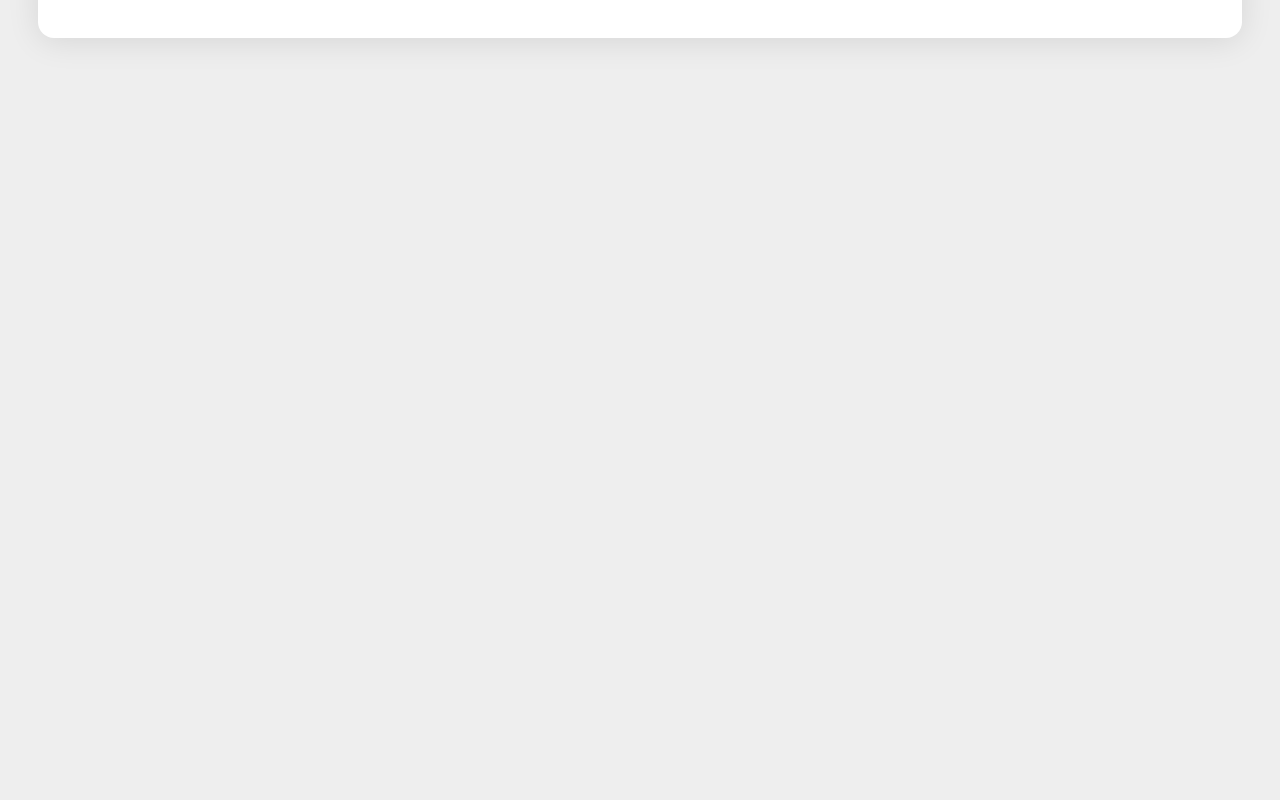
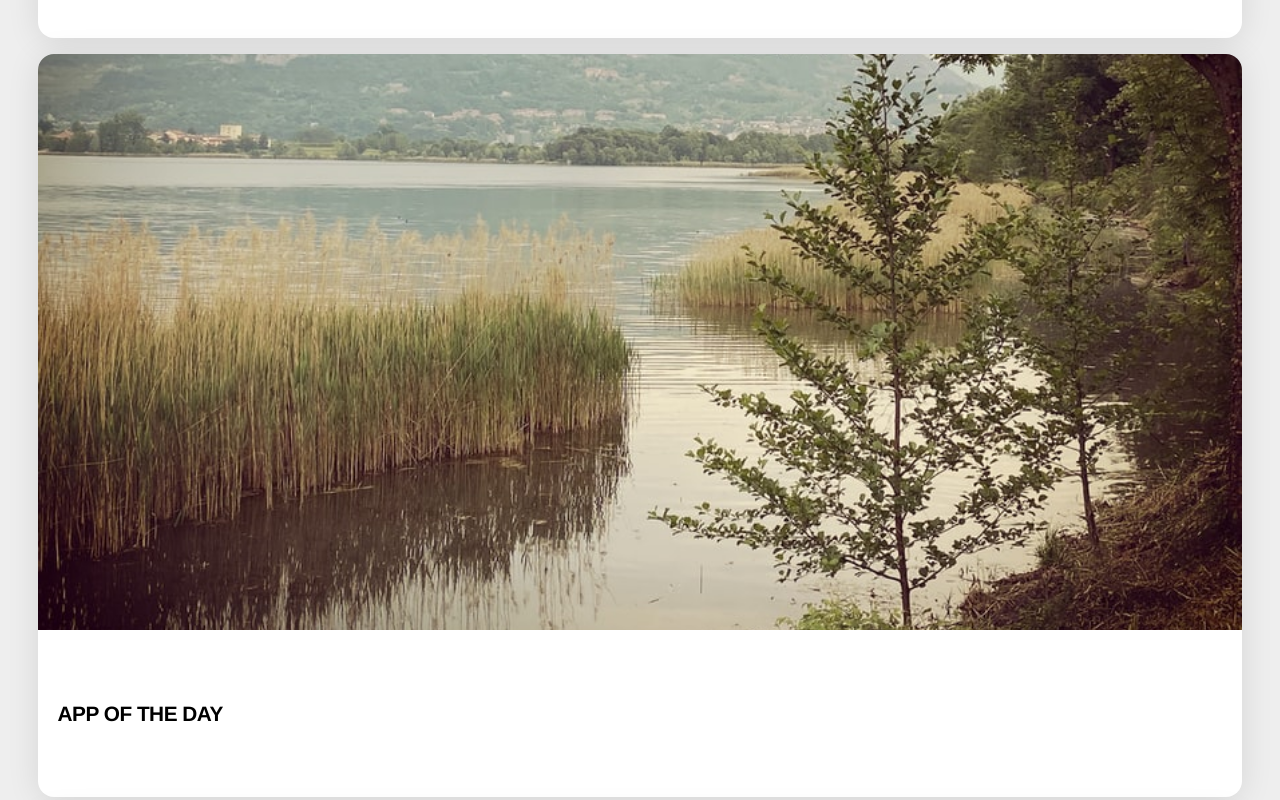
Before and after one commit to Bernankez/Demos, a Vue app: page /app-card in a window 1280 px wide. Shown: the part 720-1520 px from the top of the page. Before the commit the page ends 800 px from the top, so only its background shows below. Built offline with nearby package versions, Linux system fonts and the light colour scheme.

Commit message:
card贴顶实现 待实现card不能重复点击 content拉伸填充

```diff
--- a/src/views/applelike-card/card.vue
+++ b/src/views/applelike-card/card.vue
@@ -1,46 +1,10 @@
 <template>
     <div>
-    <div ref="card" id="card" :class="{ card: true, active: isExpand }" @click="onExpand()">
-      <img src="../../assets/image/photo-1589963348451-142110e1ad3f.jpg" />
-      <div class="title">APP OF THE DAY</div>
+        <div :class="{ card: true, active: isExpand }" :style="{'--data-offset-top': dataOffsetTop}" @click="onExpand($event)">
+            <img :src="card.img" />
+            <div class="title">{{card.title}}</div>
             <div class="content-wrapper">
-        <div class="content">
-          <p>
-            Lorem ipsum dolor sit amet, consectetur adipisicing elit, sed do eiusmod tempor incididunt ut labore et dolore magna aliqua. Ut enim ad minim veniam, quis nostrud exercitation ullamco
-            laboris
-          </p>
-          <p>
-            nisi ut aliquip ex ea commodo consequat. Duis aute irure dolor in reprehenderit in voluptate velit esse cillum dolore eu fugiat nulla pariatur. Excepteur sint occaecat cupidatat non
-            proident,
-          </p>
-          <p>sunt in culpa qui officia deserunt mollit anim id est laborum.</p>
-          <p>
-            Lorem ipsum dolor sit amet, consectetur adipisicing elit, sed do eiusmod tempor incididunt ut labore et dolore magna aliqua. Ut enim ad minim veniam, quis nostrud exercitation ullamco
-            laboris
-          </p>
-          <p>
-            nisi ut aliquip ex ea commodo consequat. Duis aute irure dolor in reprehenderit in voluptate velit esse cillum dolore eu fugiat nulla pariatur. Excepteur sint occaecat cupidatat non
-            proident,
-          </p>
-          <p>sunt in culpa qui officia deserunt mollit anim id est laborum.</p>
-          <p>
-            Lorem ipsum dolor sit amet, consectetur adipisicing elit, sed do eiusmod tempor incididunt ut labore et dolore magna aliqua. Ut enim ad minim veniam, quis nostrud exercitation ullamco
-            laboris
-          </p>
-          <p>
-            nisi ut aliquip ex ea commodo consequat. Duis aute irure dolor in reprehenderit in voluptate velit esse cillum dolore eu fugiat nulla pariatur. Excepteur sint occaecat cupidatat non
-            proident,
-          </p>
-          <p>sunt in culpa qui officia deserunt mollit anim id est laborum.</p>
-          <p>
-            Lorem ipsum dolor sit amet, consectetur adipisicing elit, sed do eiusmod tempor incididunt ut labore et dolore magna aliqua. Ut enim ad minim veniam, quis nostrud exercitation ullamco
-            laboris
-          </p>
-          <p>
-            nisi ut aliquip ex ea commodo consequat. Duis aute irure dolor in reprehenderit in voluptate velit esse cillum dolore eu fugiat nulla pariatur. Excepteur sint occaecat cupidatat non
-            proident,
-          </p>
-          <p>sunt in culpa qui officia deserunt mollit anim id est laborum.</p>
+                <div class="content" v-html="card.text">
                 </div>
             </div>
         </div>
@@ -51,30 +15,28 @@
 export default {
     name: 'card',
     components: {},
+    props: {
+        card: {
+            type: Object,
+            default: null
+        }
+    },
     data() {
         return {
-      cardItem: null,
-      scrollTop: 0,
+            dataOffsetTop: 0,
             isExpand: false,
         };
     },
-  created() {},
-  mounted() {},
+    created() { },
+    mounted() { },
     watch: {
-    data(oldVal, newVal) {
-      this.$nextTick(() => {
-        this.cardItem = this.$refs.card;
-        cardItem.addEventListener('scroll', this.getElementScrollTop);
-      });
-    },
     },
     methods: {
-    onExpand() {
+        onExpand(event) {
+            let cardItem = event.currentTarget;
+            let scrollTop = cardItem.getBoundingClientRect().top;
+            this.dataOffsetTop = `${-1 * scrollTop}px`;
             this.isExpand = !this.isExpand;
-    },
-    getElementScrollTop(e) {
-      this.scrollTop = this.cardItem.scrollTop;
-      console.log(this.scrollTop);
         },
     },
 };
@@ -86,6 +48,7 @@ body {
     --card-height: 58vw;
     --image-height: 45vw;
     --image-height-expanded: 60vw;
+    --title-height: calc(var(--card-height) - var(--image-height));
 }
 .card {
     display: flex;
@@ -96,7 +59,7 @@ body {
     background-color: #fff;
     border-radius: 1rem;
     box-shadow: 0 0.2rem 2rem rgba(0, 0, 0, 0.1);
-  transition: 0.3s all cubic-bezier(0, 0.8, 1, 1.4);
+    transition: 0.3s all cubic-bezier(0, 1, 1, 1);
     font-size: 15px;
     font-family: Helvetica;
 }
@@ -116,7 +79,7 @@ body {
     align-items: center;
     flex-shrink: 0;
     flex-grow: 0;
-  height: calc(var(--card-height) - var(--image-height));
+    height: var(--title-height);
     padding: 0 1.2rem;
     box-sizing: border-box;
     font-size: 1.3rem;
@@ -143,7 +106,7 @@ body {
 }
 
 .card.active {
-  transform: translateY(-1rem) scale(calc(100 / 94));
+    transform: translateY(var(--data-offset-top)) scale(calc(100 / 94));
     transform-origin: 50% 0;
     border-radius: 0;
 }
--- a/src/views/applelike-card/index.vue
+++ b/src/views/applelike-card/index.vue
@@ -1,9 +1,9 @@
 <template>
     <div>
         <div class="content">
-      <card></card>
-      <!-- <card></card>
-      <card></card> -->
+            <card :card="cardInfo"></card>
+            <card :card="cardInfo"></card>
+            <card :card="cardInfo"></card>
         </div>
     </div>
 </template>
@@ -15,11 +15,18 @@ export default {
     name: 'index',
     components: { card },
     data() {
-    return {};
+        return {
+            cardInfo: {
+                img: require('../../assets/image/photo-1589963348451-142110e1ad3f.jpg'),
+                title: 'APP OF THE DAY',
+                text: '<p>asdasdasd</p><p>asdasdasd</p>'
+            }
+        };
     },
-  created() {},
-  mounted() {},
-  methods: {},
+    created() { },
+    mounted() { },
+    methods: {
+    },
 };
 </script>
 
```
Lines whose indentation alone changed are shown as unchanged.
